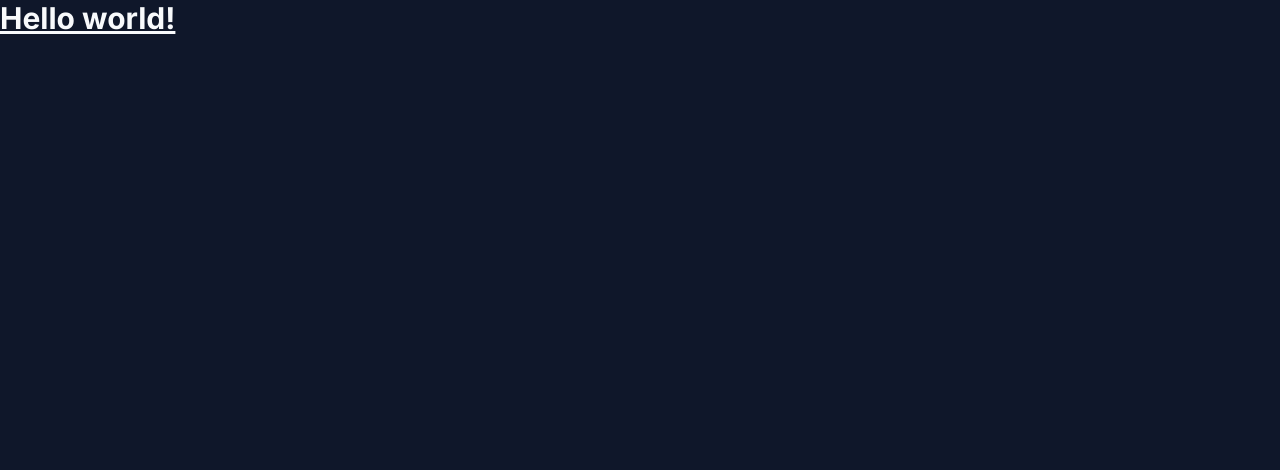
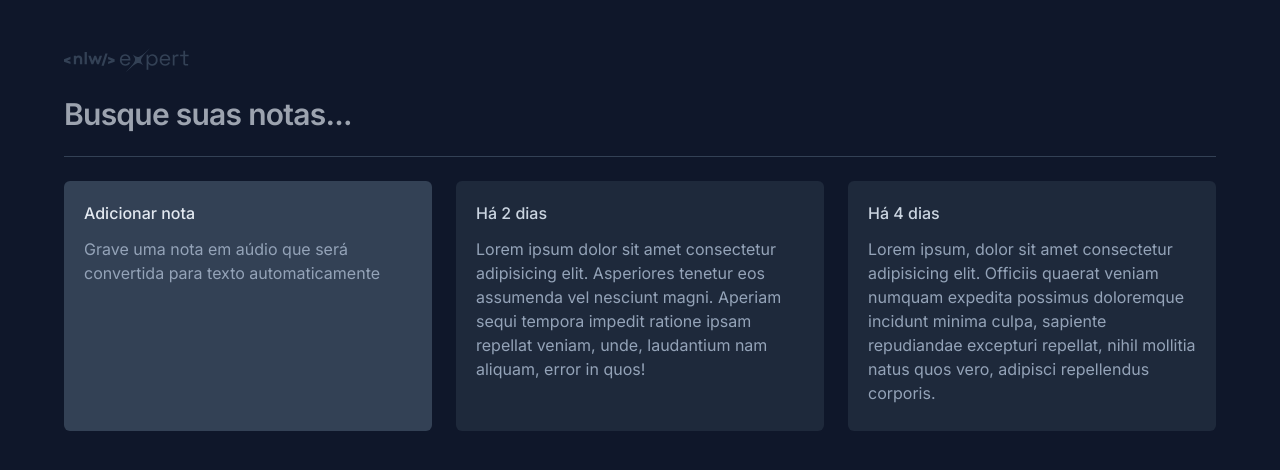
Before and after one commit to anacnogueira/reactjs-notes, a React (Vite) app: page / in a window 1280 px wide. Shown: the top 470 px of the page. Built offline with nearby package versions, Linux system fonts and the light colour scheme.

Commit message:
Estiliza cards

```diff
--- a/src/app.tsx
+++ b/src/app.tsx
@@ -1,5 +1,53 @@
 import logo from "./assets/logo-nlw-expert.svg";
 
 export default function App() {
-  return <h1 className="text-3xl font-bold underline">Hello world!</h1>;
+  return (
+    <div className="mx-auto max-w-6xl my-12 space-y-6">
+      <img src={logo} alt="NLW Expert" />
+      <form className="w-full">
+        <input
+          type="text"
+          placeholder="Busque suas notas..."
+          className="w-full bg-transparent text-3xl font-semibold tracking-tight outline-none placeholder:text-state-500"
+        />
+      </form>
+      <div className="h-px bg-slate-700" />
+
+      <div className="grid grid-cols-3 gap-6 auto-rows-[250px]">
+        <div className="rounded-md bg-slate-700 p-5 space-y-3 overflow-hidden">
+          <span className="text-small font-medium text-slate-200">
+            Adicionar nota
+          </span>
+          <p className="text-small leading-6 text-slate-400">
+            Grave uma nota em aúdio que será convertida para texto
+            automaticamente
+          </p>
+        </div>
+
+        <div className="rounded-md bg-slate-800 p-5 space-y-3 overflow-hidden">
+          <span className="text-small font-medium text-slate-300">
+            Há 2 dias
+          </span>
+          <p className="text-small leading-6 text-slate-400">
+            Lorem ipsum dolor sit amet consectetur adipisicing elit. Asperiores
+            tenetur eos assumenda vel nesciunt magni. Aperiam sequi tempora
+            impedit ratione ipsam repellat veniam, unde, laudantium nam aliquam,
+            error in quos!
+          </p>
+        </div>
+
+        <div className="rounded-md bg-slate-800 p-5 space-y-3 overflow-hidden">
+          <span className="text-small font-medium text-slate-300">
+            Há 4 dias
+          </span>
+          <p className="text-small leading-6 text-slate-400">
+            Lorem ipsum, dolor sit amet consectetur adipisicing elit. Officiis
+            quaerat veniam numquam expedita possimus doloremque incidunt minima
+            culpa, sapiente repudiandae excepturi repellat, nihil mollitia natus
+            quos vero, adipisci repellendus corporis.
+          </p>
+        </div>
+      </div>
+    </div>
+  );
 }
```
